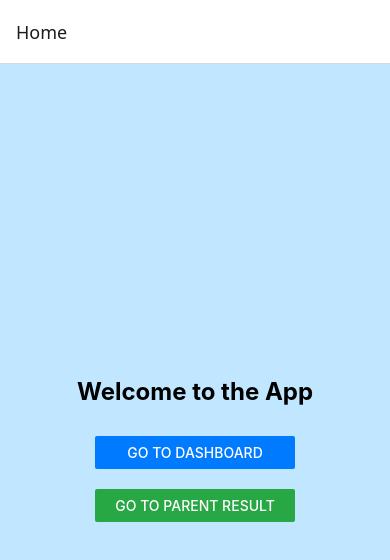
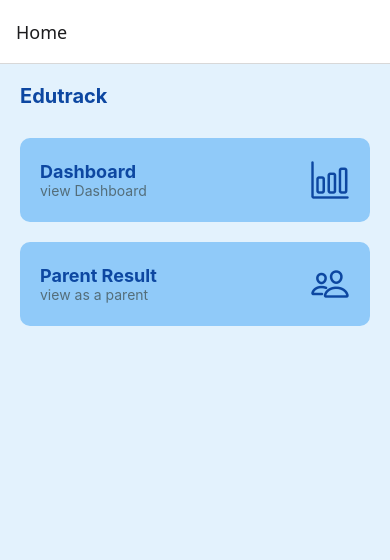
Before and after one commit to bbellechy/Edutrack, a React Native app: screen /Home in a window 390 px wide. Shown: the top 560 px of the page. Built offline with nearby package versions, Linux system fonts and the light colour scheme.

Commit message:
Update Home Screen UI

```diff
--- a/src/screens/HomeScreen.js
+++ b/src/screens/HomeScreen.js
@@ -1,26 +1,36 @@
 import React from 'react';
-import { View, Text, Button, StyleSheet } from 'react-native';
+import { View, Text, TouchableOpacity, StyleSheet, Image } from 'react-native';
+import { Ionicons } from '@expo/vector-icons';
 
 const HomeScreen = ({ navigation }) => {
   return (
     <View style={styles.container}>
-      <Text style={styles.title}>Welcome to the App</Text>
-
-      <View style={styles.buttonContainer}>
-        <Button
-          title="Go to Dashboard"
-          onPress={() => navigation.navigate('Dashboard')}
-          color="#007BFF"
-        />
+      {/* Header Section */}
+      <View style={styles.header}>
+        <Text style={styles.greeting}>Edutrack </Text>
       </View>
 
-      <View style={styles.buttonContainer}>
-        <Button
-          title="Go to Parent Result"
-          onPress={() => navigation.navigate('ParentResult')}
-          color="#28A745"
-        />
-      </View>
+      {/* Action Buttons */}
+      <TouchableOpacity style={styles.card} onPress={() => navigation.navigate('Dashboard')}>
+        <View style={styles.cardContent}>
+          <View>
+            <Text style={styles.cardTitle}>Dashboard</Text>
+            <Text style={styles.cardDescription}>view Dashboard</Text>
+          </View>
+          <Ionicons name="bar-chart-outline" size={40} color="#0D47A1" />
+        </View>
+      </TouchableOpacity>
+
+      <TouchableOpacity style={styles.card} onPress={() => navigation.navigate('ParentResult')}>
+        <View style={styles.cardContent}>
+          <View>
+            <Text style={styles.cardTitle}>Parent Result</Text>
+            <Text style={styles.cardDescription}>view as a parent</Text>
+          </View>
+          <Ionicons name="people-outline" size={40} color="#0D47A1" />
+        </View>
+      </TouchableOpacity>
+
     </View>
   );
 };
@@ -28,18 +38,38 @@ const HomeScreen = ({ navigation }) => {
 const styles = StyleSheet.create({
   container: {
     flex: 1,
-    justifyContent: 'center',
+    backgroundColor: '#E3F2FD',
+    padding: 20,
+  },
+  header: {
+    flexDirection: 'row',
     alignItems: 'center',
-    backgroundColor: '#C0E7FF', // พื้นหลังสีฟ้าอ่อน
-  },
-  title: {
-    fontSize: 24,
-    fontWeight: 'bold',
     marginBottom: 20,
   },
-  buttonContainer: {
+  greeting: {
+    fontSize: 20,
+    fontWeight: 'bold',
+    color: '#0D47A1',
+  },
+  card: {
+    backgroundColor: '#90CAF9',
+    padding: 20,
+    borderRadius: 10,
     marginVertical: 10,
-    width: 200,
+  },
+  cardContent: {
+    flexDirection: 'row',
+    justifyContent: 'space-between',
+    alignItems: 'center',
+  },
+  cardTitle: {
+    fontSize: 18,
+    fontWeight: 'bold',
+    color: '#0D47A1',
+  },
+  cardDescription: {
+    fontSize: 14,
+    color: '#546E7A',
   },
 });
 
```
